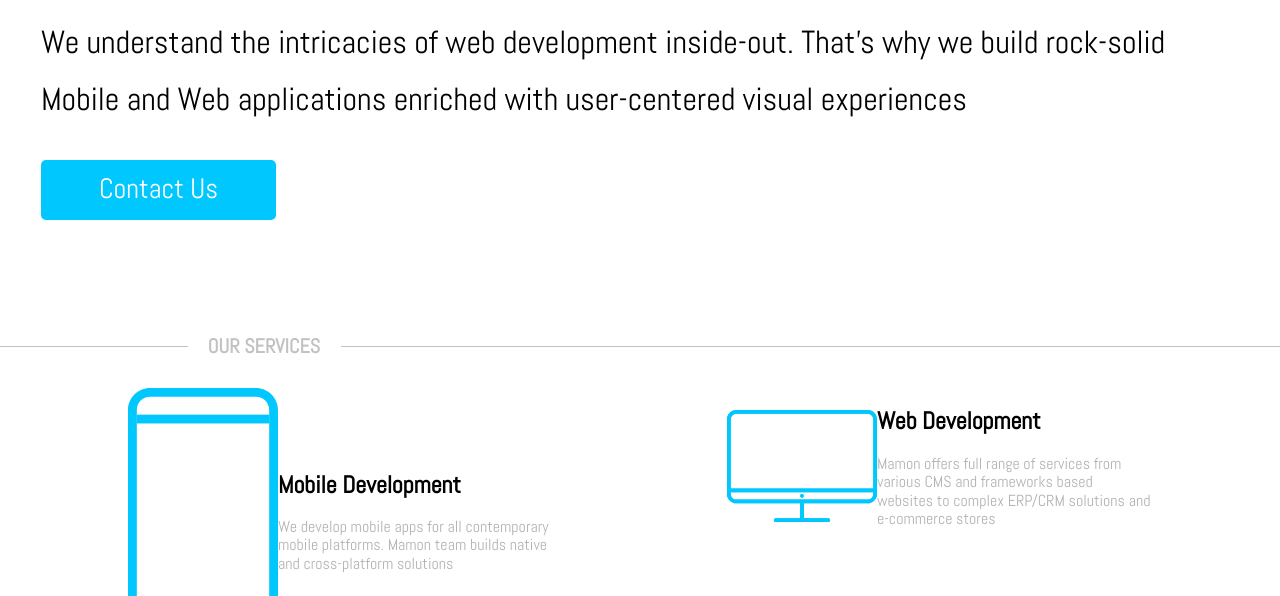
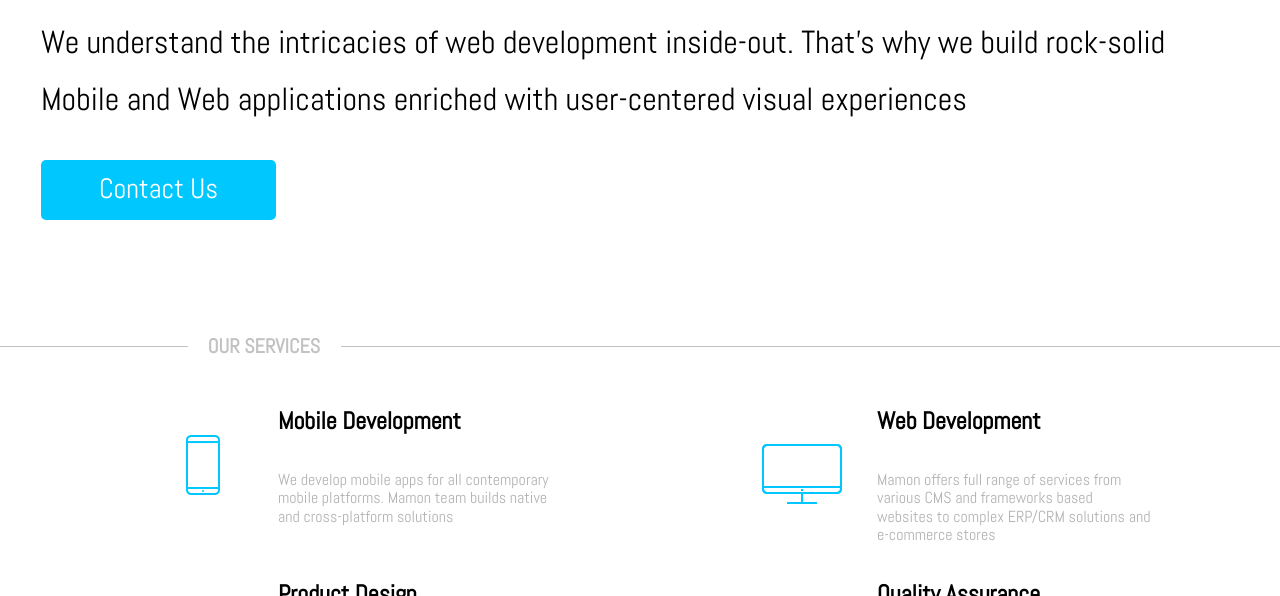
Before and after one commit to KovalenkoSerj/KovalenkoSerj.github.io, a plain HTML site: page index.html in a window 1280 px wide. Shown: the part 327-923 px from the top of the page. Drawn offline with Linux system fonts and the light colour scheme.

Commit message:
fixed svg size and html issue

```diff
--- a/sass/blocks/_services.scss
+++ b/sass/blocks/_services.scss
@@ -12,30 +12,32 @@
     align-items: flex-start;
   }
   &__item {
-    display: flex;
-    justify-content: space-between;
-    align-items: center;
-    align-content: center;
+    &-link {
+      text-decoration: none;
+      display: flex;
+      justify-content: space-between;
+      align-items: center;
+      align-content: center;
+    }
     &-text {
       display: flex;
       flex-direction: column;
       justify-content: center;
       width: 275px;
       @include abel();
-    }
-    &-title {
-      color: #000000;
-    }
-    &-link {
-      text-decoration: none;
+      color: $primary-text;
     }
     &-img {
       width: 150px;
+      height: 60px;
       display: flex;
       justify-content: center;
     }
     &-description {
       color: $primary-text;
+    }
+    &-title {
+      color: #000000;
     }
   }
 }
```
Also changed, not shown: index.html (+14 -11 lines), css/main.css, 1 other file.
